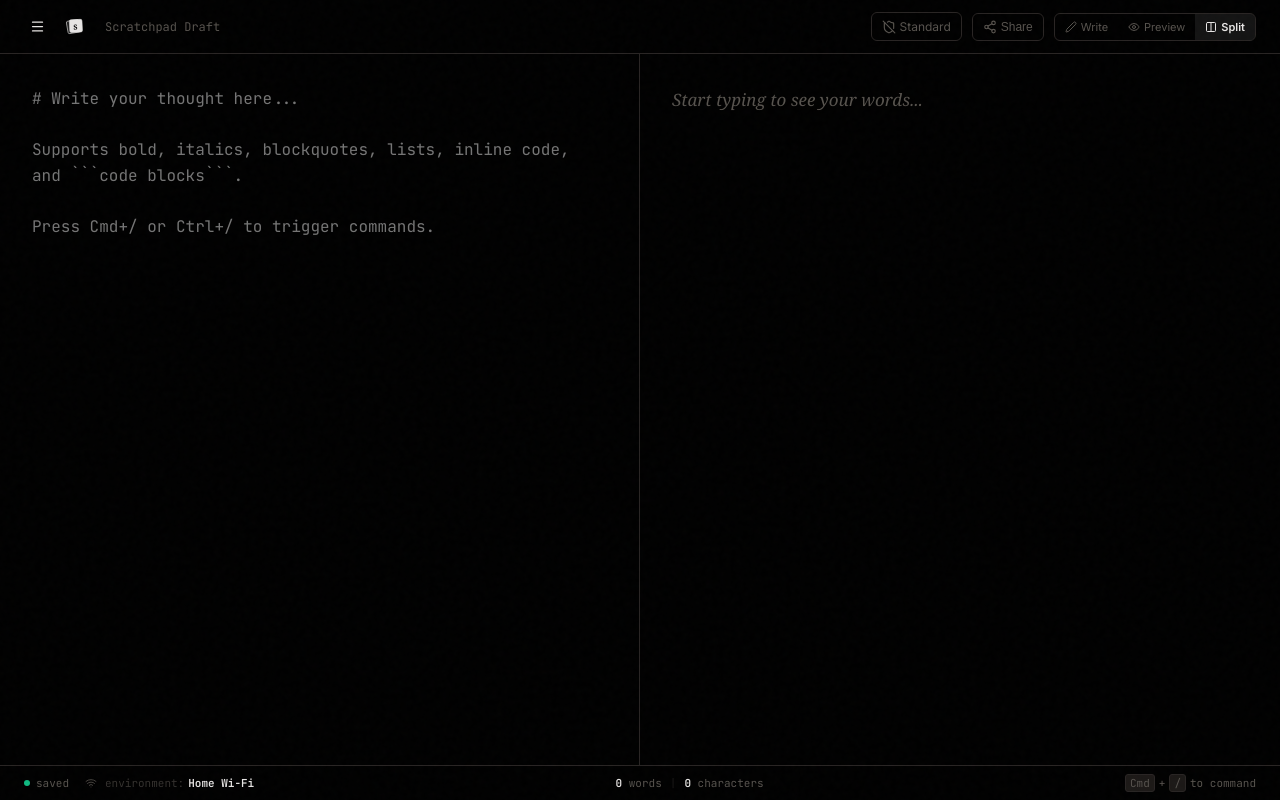
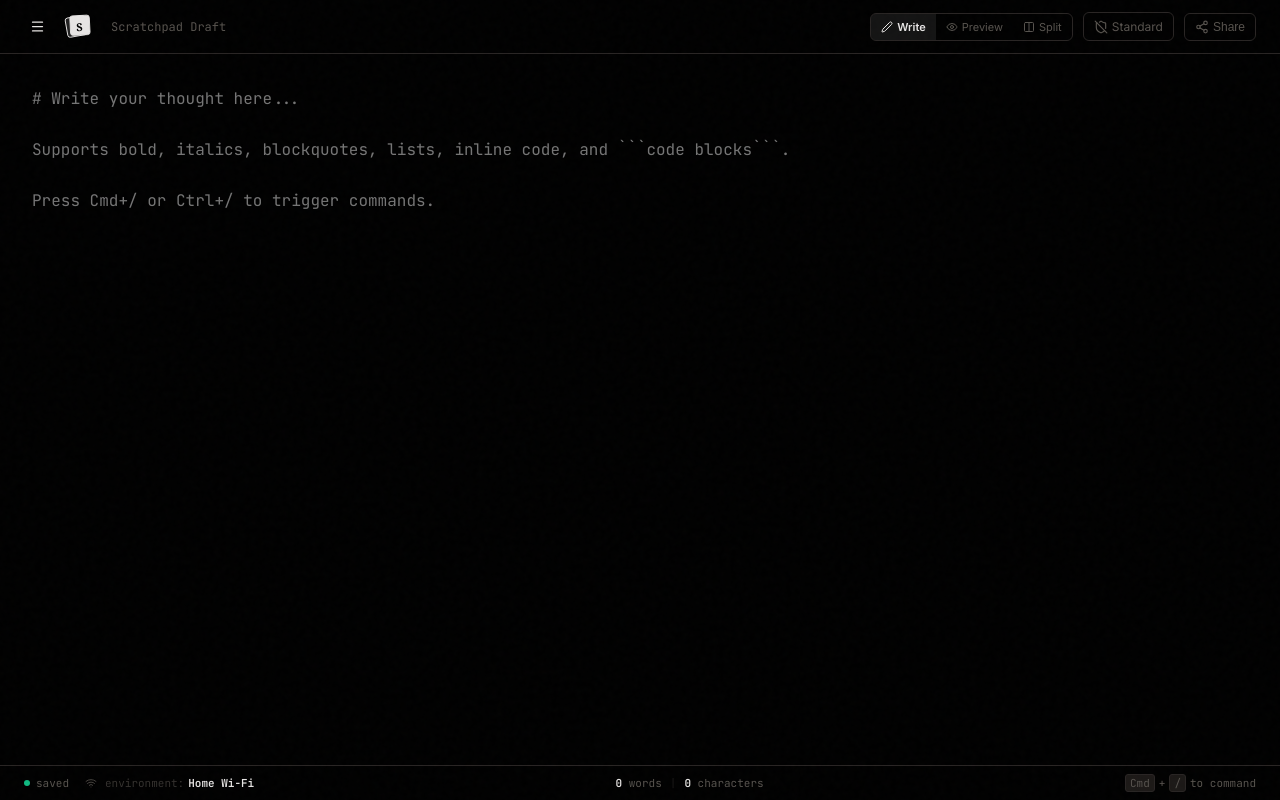
Before and after one commit to iefanx/slate, a React (Vite) app: page / in a window 1280 px wide. Both pictures are taken after typing "Sample123", "Sample123" into the empty fields and a click on the button "Initialize Vault". Built offline with nearby package versions, Linux system fonts and the light colour scheme; a web font is replaced by a local one.

Commit message:
Refactor top bar: remove Connected Mind button, scale and crop SlateLogoSmall, reorder buttons, and lock viewMode strictly to 'write' by default

```diff
--- a/src/components/Sidebar.tsx
+++ b/src/components/Sidebar.tsx
@@ -53,8 +53,8 @@ function getNoteSnippet(content: string): string {
   return bodyText || 'Empty canvas...';
 }
 
-export const SlateLogoSmall: React.FC<{ size?: number; style?: React.CSSProperties }> = ({ size = 20, style }) => (
-  <svg width={size} height={size} viewBox="0 0 56 56" fill="none" xmlns="http://www.w3.org/2000/svg" style={{ ...style, display: 'inline-block', verticalAlign: 'middle' }}>
+export const SlateLogoSmall: React.FC<{ size?: number; style?: React.CSSProperties }> = ({ size = 26, style }) => (
+  <svg width={size} height={size} viewBox="5 5 46 46" fill="none" xmlns="http://www.w3.org/2000/svg" style={{ ...style, display: 'inline-block', verticalAlign: 'middle' }}>
     {/* Background slate plate */}
     <rect x="8" y="14" width="32" height="32" rx="4" transform="rotate(-10 8 14)" fill="var(--text)" fillOpacity="0.15" stroke="var(--text)" strokeWidth="1.5" />
     {/* Foreground slate plate */}
@@ -123,7 +123,7 @@ export const Sidebar: React.FC<SidebarProps> = ({
       {/* Sidebar Header Title & New Action */}
       <div style={styles.header}>
         <div style={styles.logoArea}>
-          <SlateLogoSmall size={20} />
+          <SlateLogoSmall size={26} />
           <span style={styles.logoText}>Slate</span>
           <span style={styles.versionBadge}>v1.0</span>
         </div>
--- a/src/components/Workspace.tsx
+++ b/src/components/Workspace.tsx
@@ -1,5 +1,5 @@
 import React, { useState, useEffect } from 'react';
-import { Eye, Edit2, Share2, Shield, ShieldOff, Sparkles, Menu, Trash2, Wifi, Check, Columns } from 'lucide-react';
+import { Eye, Edit2, Share2, Shield, ShieldOff, Menu, Trash2, Wifi, Check, Columns } from 'lucide-react';
 import type { DecryptedNote } from '../db/database';
 import { generateShareUrl } from '../services/compressor';
 
@@ -92,8 +92,8 @@ function parseMarkdown(md: string): string {
   return output;
 }
 
-export const SlateLogoSmall: React.FC<{ size?: number; style?: React.CSSProperties }> = ({ size = 22, style }) => (
-  <svg width={size} height={size} viewBox="0 0 56 56" fill="none" xmlns="http://www.w3.org/2000/svg" style={{ ...style, display: 'inline-block', verticalAlign: 'middle' }}>
+export const SlateLogoSmall: React.FC<{ size?: number; style?: React.CSSProperties }> = ({ size = 28, style }) => (
+  <svg width={size} height={size} viewBox="5 5 46 46" fill="none" xmlns="http://www.w3.org/2000/svg" style={{ ...style, display: 'inline-block', verticalAlign: 'middle' }}>
     {/* Background slate plate */}
     <rect x="8" y="14" width="32" height="32" rx="4" transform="rotate(-10 8 14)" fill="var(--text)" fillOpacity="0.15" stroke="var(--text)" strokeWidth="1.5" />
     {/* Foreground slate plate */}
@@ -111,14 +111,10 @@ export const Workspace: React.FC<WorkspaceProps> = ({
   onToggleGhost,
   simulatedNetwork,
   isDirty,
-  onTriggerSimilarity,
-  hasSimilarNotes,
   onToggleSidebar,
   onDelete,
 }) => {
-  const [viewMode, setViewMode] = useState<'write' | 'preview' | 'split'>(
-    window.innerWidth < 900 ? 'write' : 'split'
-  );
+  const [viewMode, setViewMode] = useState<'write' | 'preview' | 'split'>('write');
   const [shareCopied, setShareCopied] = useState<boolean>(false);
 
   // Sync editor mode with screen size on load
@@ -174,7 +170,7 @@ export const Workspace: React.FC<WorkspaceProps> = ({
           </button>
 
           <div style={styles.logoContainer}>
-            <SlateLogoSmall size={22} />
+            <SlateLogoSmall size={28} />
           </div>
 
           <span style={styles.noteStatus} className="desktop-only">
@@ -184,70 +180,7 @@ export const Workspace: React.FC<WorkspaceProps> = ({
         </div>
 
         <div style={styles.controlBar} className="control-bar">
-          {/* Ambient vector cluster glow indicator */}
-          {hasSimilarNotes && (
-            <button
-              onClick={onTriggerSimilarity}
-              style={{ ...styles.glowButton, animation: 'pulseGlow 2s infinite' }}
-              title="Conceptual connection discovered! Click to reveal matches."
-            >
-              <Sparkles size={14} style={{ marginRight: '6px' }} />
-              <span className="btn-label">Connected Mind</span>
-            </button>
-          )}
-
-          {/* Erase Thought (only visible when a note is loaded) */}
-          {activeNote && (
-            <button
-              onClick={onDelete}
-              style={styles.deleteButton}
-              title="Wipe this thought permanently from IndexedDB"
-            >
-              <Trash2 size={13} style={{ marginRight: '4px' }} />
-              <span className="btn-label">Erase</span>
-            </button>
-          )}
-
-          {/* Ghost Mode Status */}
-          <button
-            onClick={onToggleGhost}
-            style={isGhost ? styles.ghostActiveButton : styles.ghostButton}
-            title={
-              isGhost
-                ? `Ghost note pinned to network: ${simulatedNetwork || 'Offline State'}`
-                : 'Convert to network-bound Ghost note'
-            }
-          >
-            {isGhost ? (
-              <>
-                <Shield size={14} style={{ marginRight: '4px' }} />
-                <span className="btn-label">Ghost: {simulatedNetwork || 'Offline'}</span>
-              </>
-            ) : (
-              <>
-                <ShieldOff size={14} style={{ marginRight: '4px' }} />
-                <span className="btn-label">Standard</span>
-              </>
-            )}
-          </button>
-
-          {/* Share note button */}
-          <button
-            onClick={handleShare}
-            style={shareCopied ? styles.shareActiveButton : styles.shareButton}
-            title="Generate stateless Zero-DB URL hash"
-            disabled={!editorContent.trim()}
-            className={shareCopied ? "share-active-btn" : ""}
-          >
-            {shareCopied ? (
-              <Check size={14} style={{ marginRight: '4px' }} className="share-active-icon" />
-            ) : (
-              <Share2 size={14} style={{ marginRight: '4px' }} />
-            )}
-            <span className="btn-label">{shareCopied ? 'Copied!' : 'Share'}</span>
-          </button>
-
-          {/* Editor view controls */}
+          {/* 1. Editor view controls */}
           <div style={styles.segmentedControl} className="desktop-only">
             <button
               onClick={() => setViewMode('write')}
@@ -285,6 +218,57 @@ export const Workspace: React.FC<WorkspaceProps> = ({
           >
             {viewMode === 'preview' ? <Edit2 size={14} /> : <Eye size={14} />}
           </button>
+
+          {/* 2. Ghost Mode Status */}
+          <button
+            onClick={onToggleGhost}
+            style={isGhost ? styles.ghostActiveButton : styles.ghostButton}
+            title={
+              isGhost
+                ? `Ghost note pinned to network: ${simulatedNetwork || 'Offline State'}`
+                : 'Convert to network-bound Ghost note'
+            }
+          >
+            {isGhost ? (
+              <>
+                <Shield size={14} style={{ marginRight: '4px' }} />
+                <span className="btn-label">Ghost: {simulatedNetwork || 'Offline'}</span>
+              </>
+            ) : (
+              <>
+                <ShieldOff size={14} style={{ marginRight: '4px' }} />
+                <span className="btn-label">Standard</span>
+              </>
+            )}
+          </button>
+
+          {/* 3. Share note button */}
+          <button
+            onClick={handleShare}
+            style={shareCopied ? styles.shareActiveButton : styles.shareButton}
+            title="Generate stateless Zero-DB URL hash"
+            disabled={!editorContent.trim()}
+            className={shareCopied ? "share-active-btn" : ""}
+          >
+            {shareCopied ? (
+              <Check size={14} style={{ marginRight: '4px' }} className="share-active-icon" />
+            ) : (
+              <Share2 size={14} style={{ marginRight: '4px' }} />
+            )}
+            <span className="btn-label">{shareCopied ? 'Copied!' : 'Share'}</span>
+          </button>
+
+          {/* 4. Erase Thought (only visible when a note is loaded) */}
+          {activeNote && (
+            <button
+              onClick={onDelete}
+              style={styles.deleteButton}
+              title="Wipe this thought permanently from IndexedDB"
+            >
+              <Trash2 size={13} style={{ marginRight: '4px' }} />
+              <span className="btn-label">Erase</span>
+            </button>
+          )}
         </div>
       </header>
 
```
